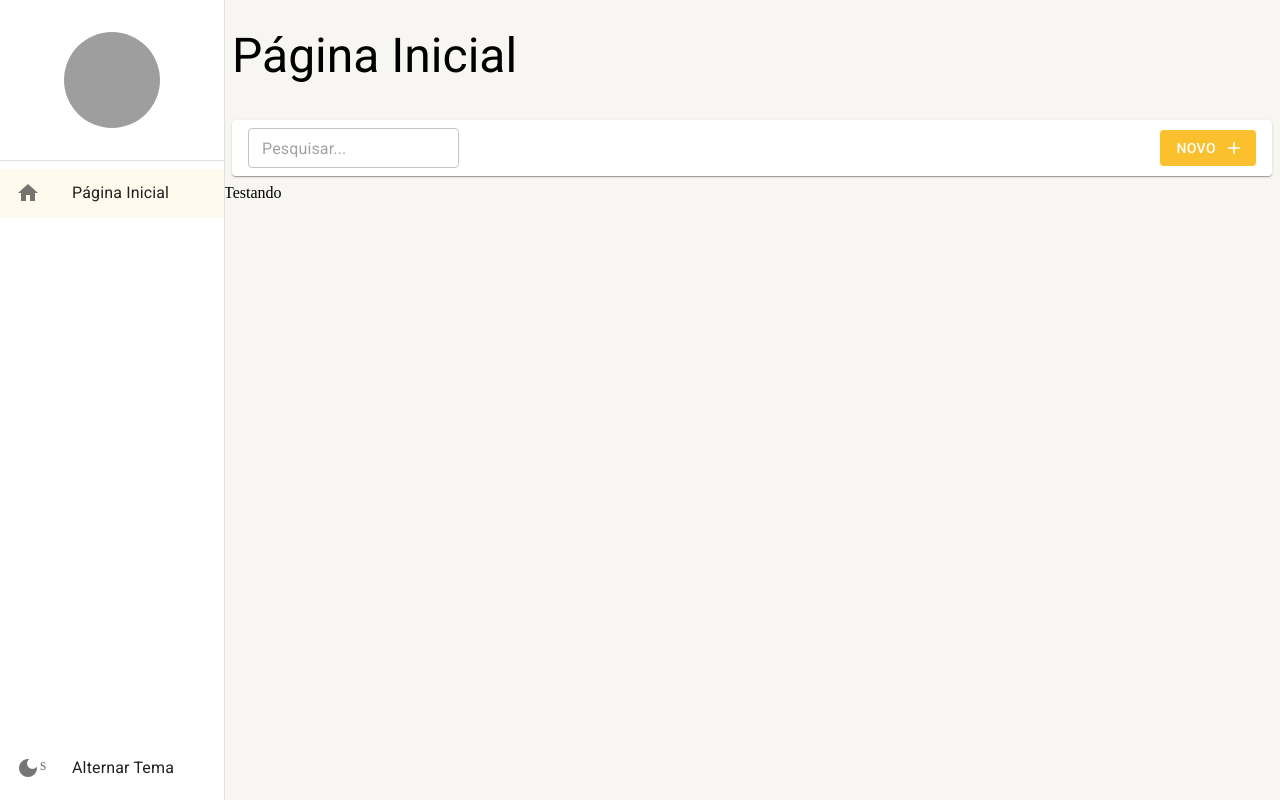
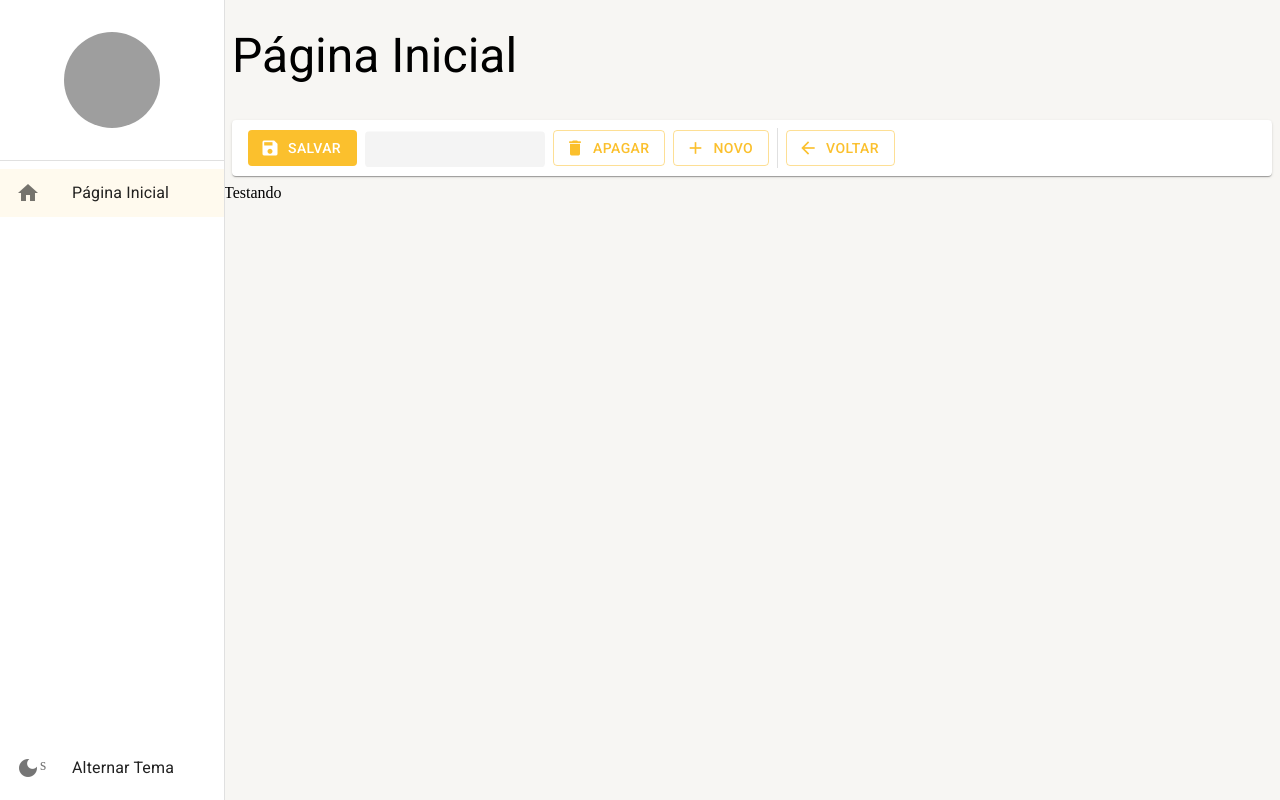
Before and after one commit to leo-ngra/Projeto-Cadastro-Pessoas-Cidades, a React (Create React App) app: page /pagina-inicial in a window 1280 px wide. Built offline with nearby package versions, Linux system fonts and the light colour scheme; grey boxes are pictures that could not be loaded.

Commit message:
feat: Configurando botões da barra de ferramentas

```diff
--- a/src/pages/dashboard/index.tsx
+++ b/src/pages/dashboard/index.tsx
@@ -1,4 +1,4 @@
-import { BarraDeFerramentas } from "../../shared/components/barra-de-ferramentas"
+import { FerramentasDeDetalhe } from "../../shared/components/ferramentas-de-detalhe"
 import { LayoutBaseDePagina } from "../../shared/layouts/LayoutBaseDePagina"
 
 export const Dashboard: React.FC = () => {
@@ -7,12 +7,8 @@
         <LayoutBaseDePagina
             titulo='Página Inicial'
             barraDeFerramentas={(
-                <BarraDeFerramentas
-                    mostrarInputBusca
-                    textoBotaoNovo="Novo"
-                />
+                <FerramentasDeDetalhe mostrarBotaoSalvarEVoltar mostrarBotaoSalvarEVoltarCarregando/>
             )}
-
         >
             Testando
         </LayoutBaseDePagina>
--- a/src/shared/components/barra-de-ferramentas/index.tsx
+++ b/src/shared/components/ferramentas-da-listagem/index.tsx
@@ -1,6 +1,6 @@
 import { Box, Button, Paper, useTheme, TextField, Icon } from "@mui/material"
 
-interface IBarraDeFerramentasProps {
+interface IFerramentasDaListagemProps {
     textoDaBusca?: string;
     mostrarInputBusca?: boolean;
     aoMudarTextoDeBusca?: (novoTexto: string) => void;
@@ -9,7 +9,7 @@
     aoClicarEmNovo?: () => void;
 }
 
-export const BarraDeFerramentas: React.FC<IBarraDeFerramentasProps> = ({
+export const FerramentasDaListagem: React.FC<IFerramentasDaListagemProps> = ({
     textoDaBusca = '',
     mostrarInputBusca = false,
     aoMudarTextoDeBusca,
@@ -50,7 +50,7 @@
                         disableElevation
                         variant='contained'
                         onClick={aoClicarEmNovo}
-                        endIcon={<Icon>add</Icon>}
+                        startIcon={<Icon>add</Icon>}
                     >
                         {textoBotaoNovo}
                     </Button>
--- /dev/null
+++ b/src/shared/components/ferramentas-de-detalhe/index.tsx
@@ -0,0 +1,142 @@
+import { Box, Button, Divider, Icon, Paper, Skeleton, useTheme } from "@mui/material"
+
+interface IFerramentasDeDetalheProps {
+    textoBotaoNovo?: string;
+
+    mostrarBotaoNovo?: boolean;
+    mostrarBotaoVoltar?: boolean;
+    mostrarBotaoApagar?: boolean;
+    mostrarBotaoSalvar?: boolean;
+    mostrarBotaoSalvarEVoltar?: boolean;
+
+    mostrarBotaoNovoCarregando?: boolean;
+    mostrarBotaoVoltarCarregando?: boolean;
+    mostrarBotaoApagarCarregando?: boolean;
+    mostrarBotaoSalvarCarregando?: boolean;
+    mostrarBotaoSalvarEVoltarCarregando?: boolean;
+
+    aoClicarEmNovo?: () => void;
+    aoClicarEmVoltar?: () => void;
+    aoClicarEmApagar?: () => void;
+    aoClicarEmSalvar?: () => void;
+    aoClicarEmSalvarEVoltar?: () => void;
+}
+export const FerramentasDeDetalhe: React.FC<IFerramentasDeDetalheProps> = ({
+    textoBotaoNovo = 'Novo',
+
+    mostrarBotaoNovo = true,
+    mostrarBotaoVoltar = true,
+    mostrarBotaoApagar = true,
+    mostrarBotaoSalvar = true,
+    mostrarBotaoSalvarEVoltar = false,
+
+    mostrarBotaoNovoCarregando = false,
+    mostrarBotaoVoltarCarregando = false,
+    mostrarBotaoApagarCarregando = false,
+    mostrarBotaoSalvarCarregando = false,
+    mostrarBotaoSalvarEVoltarCarregando = false,
+
+    aoClicarEmNovo,
+    aoClicarEmVoltar,
+    aoClicarEmApagar,
+    aoClicarEmSalvar,
+    aoClicarEmSalvarEVoltar,
+}) => {
+    const theme = useTheme();
+
+    return (
+        <Box
+            gap={1}
+            marginX={1}
+            padding={1}
+            paddingX={2}
+            display='flex'
+            alignItems='center'
+            height={theme.spacing(5)}
+            component={Paper}
+        >
+
+            {(mostrarBotaoSalvar && !mostrarBotaoSalvarCarregando) && (
+                <Button
+                    color='primary'
+                    disableElevation
+                    variant='contained'
+                    onClick={aoClicarEmSalvar}
+                    startIcon={<Icon>save</Icon>}
+                >
+                    Salvar
+                </Button>
+            )}
+
+            {mostrarBotaoSalvarCarregando && (
+                <Skeleton width={110} height={60} />
+            )}
+
+            {(mostrarBotaoSalvarEVoltar && !mostrarBotaoSalvarEVoltarCarregando) && (
+                <Button
+                    color='primary'
+                    disableElevation
+                    variant='outlined'
+                    onClick={aoClicarEmSalvarEVoltar}
+                    startIcon={<Icon>save</Icon>}
+                >
+                    Salvar e Voltar
+                </Button>
+            )}
+
+            {mostrarBotaoSalvarEVoltarCarregando && (
+                <Skeleton width={180} height={60} />
+            )}
+
+            {(mostrarBotaoApagar && !mostrarBotaoApagarCarregando) && (
+                <Button
+                    color='primary'
+                    disableElevation
+                    variant='outlined'
+                    onClick={aoClicarEmApagar}
+                    startIcon={<Icon>delete</Icon>}
+                >
+                    Apagar
+                </Button>
+            )}
+
+            {mostrarBotaoApagarCarregando && (
+                <Skeleton width={110} height={60} />
+            )}
+
+            {(mostrarBotaoNovo && !mostrarBotaoNovoCarregando) && (
+                <Button
+                    color='primary'
+                    disableElevation
+                    variant='outlined'
+                    onClick={aoClicarEmNovo}
+                    startIcon={<Icon>add</Icon>}
+                >
+                    {textoBotaoNovo}
+                </Button>
+            )}
+
+            {mostrarBotaoNovoCarregando && (
+                <Skeleton width={110} height={60} />
+            )}
+
+            <Divider variant='middle' orientation='vertical' />
+
+            {(mostrarBotaoVoltar && !mostrarBotaoVoltarCarregando) && (
+                <Button
+                    color='primary'
+                    disableElevation
+                    variant='outlined'
+                    onClick={aoClicarEmVoltar}
+                    startIcon={<Icon>arrow_back</Icon>}
+                >
+                    Voltar
+                </Button>
+            )}
+
+            {mostrarBotaoVoltarCarregando && (
+                <Skeleton width={110} height={60} />
+            )}
+        </Box>
+    )
+}
```
